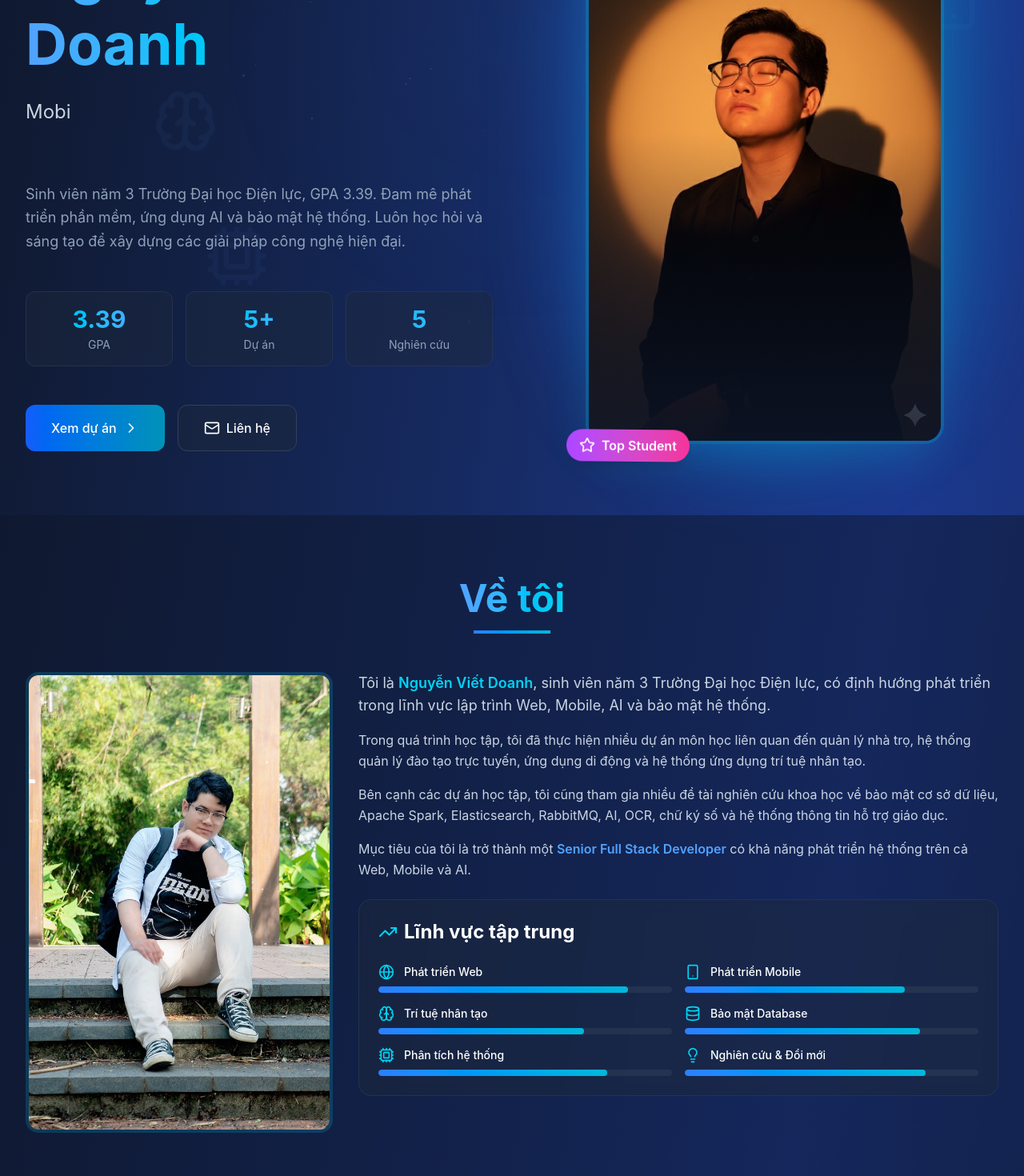
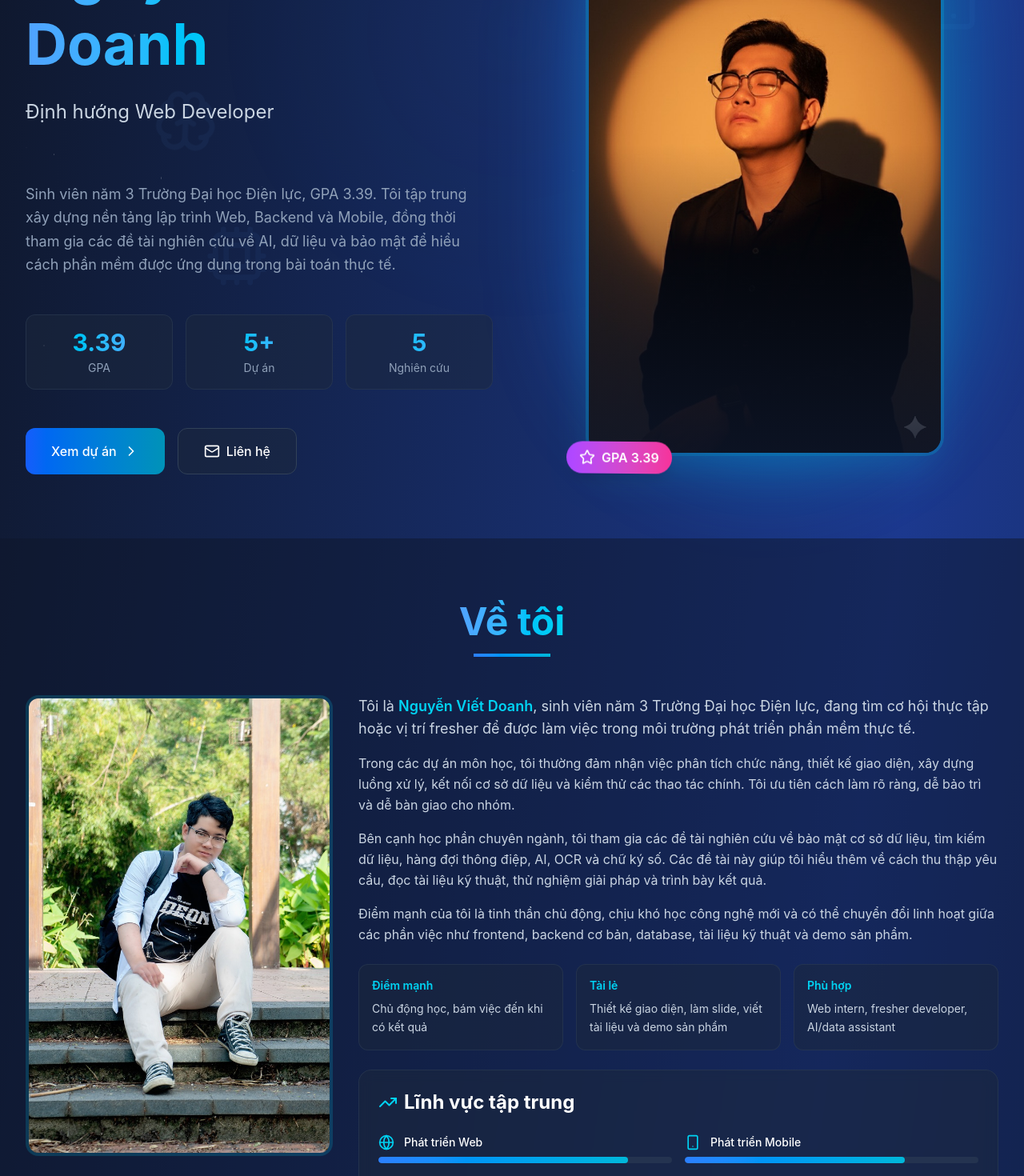
Before and after one commit to doanhnguyen05/Profile-ca-nhan, a React (Vite) app: page / in a window 1280 px wide. Shown: the part 360-1830 px from the top of the page at 80% size. Built offline with nearby package versions, Linux system fonts and the light colour scheme.

Commit message:
Refine portfolio content for recruiters

```diff
--- a/src/app/App.tsx
+++ b/src/app/App.tsx
@@ -315,15 +315,15 @@ export default function App() {
                   <div className="text-xl sm:text-2xl text-slate-300 h-20">
                     <TypeAnimation
                       sequence={[
-                        'IT Student 🎓',
+                        'Sinh viên Công nghệ thông tin',
                         2000,
-                        'Web Developer 💻',
+                        'Định hướng Web Developer',
                         2000,
-                        'Mobile Developer 📱',
+                        'Có nền tảng Mobile & Backend',
                         2000,
-                        'AI Enthusiast 🤖',
+                        'Quan tâm AI ứng dụng',
                         2000,
-                        'Security Researcher 🔒',
+                        'Tham gia nghiên cứu bảo mật',
                         2000,
                       ]}
                       wrapper="span"
@@ -333,8 +333,9 @@ export default function App() {
                   </div>
 
                   <p className="text-lg text-slate-400 leading-relaxed max-w-2xl">
-                    Sinh viên năm 3 Trường Đại học Điện lực, GPA 3.39. Đam mê phát triển phần mềm,
-                    ứng dụng AI và bảo mật hệ thống. Luôn học hỏi và sáng tạo để xây dựng các giải pháp công nghệ hiện đại.
+                    Sinh viên năm 3 Trường Đại học Điện lực, GPA 3.39. Tôi tập trung xây dựng nền tảng lập trình Web,
+                    Backend và Mobile, đồng thời tham gia các đề tài nghiên cứu về AI, dữ liệu và bảo mật để hiểu cách phần mềm
+                    được ứng dụng trong bài toán thực tế.
                   </p>
 
                   {/* Stats */}
@@ -394,14 +395,14 @@ export default function App() {
                     <div className="absolute -top-6 -right-6 px-4 py-2 bg-gradient-to-r from-green-500 to-emerald-500 rounded-full shadow-lg" style={{ animation: 'float 3s infinite' }}>
                       <div className="flex items-center gap-2">
                         <Zap className="w-5 h-5 text-white" />
-                        <span className="font-semibold text-white">Active</span>
+                        <span className="font-semibold text-white">Sẵn sàng học hỏi</span>
                       </div>
                     </div>
 
                     <div className="absolute -bottom-6 -left-6 px-4 py-2 bg-gradient-to-r from-purple-500 to-pink-500 rounded-full shadow-lg" style={{ animation: 'float 3s infinite 1.5s' }}>
                       <div className="flex items-center gap-2">
                         <Star className="w-5 h-5 text-white" />
-                        <span className="font-semibold text-white">Top Student</span>
+                        <span className="font-semibold text-white">GPA 3.39</span>
                       </div>
                     </div>
                   </div>
@@ -440,20 +441,34 @@ export default function App() {
                   <div className="space-y-4 text-slate-300 leading-relaxed">
                     <p className="text-lg">
                       Tôi là <span className="font-semibold text-cyan-400">Nguyễn Viết Doanh</span>, sinh viên năm 3 Trường Đại học Điện lực,
-                      có định hướng phát triển trong lĩnh vực lập trình Web, Mobile, AI và bảo mật hệ thống.
+                      đang tìm cơ hội thực tập hoặc vị trí fresher để được làm việc trong môi trường phát triển phần mềm thực tế.
                     </p>
                     <p>
-                      Trong quá trình học tập, tôi đã thực hiện nhiều dự án môn học liên quan đến quản lý nhà trọ,
-                      hệ thống quản lý đào tạo trực tuyến, ứng dụng di động và hệ thống ứng dụng trí tuệ nhân tạo.
+                      Trong các dự án môn học, tôi thường đảm nhận việc phân tích chức năng, thiết kế giao diện, xây dựng luồng xử lý,
+                      kết nối cơ sở dữ liệu và kiểm thử các thao tác chính. Tôi ưu tiên cách làm rõ ràng, dễ bảo trì và dễ bàn giao cho nhóm.
                     </p>
                     <p>
-                      Bên cạnh các dự án học tập, tôi cũng tham gia nhiều đề tài nghiên cứu khoa học về bảo mật cơ sở dữ liệu,
-                      Apache Spark, Elasticsearch, RabbitMQ, AI, OCR, chữ ký số và hệ thống thông tin hỗ trợ giáo dục.
+                      Bên cạnh học phần chuyên ngành, tôi tham gia các đề tài nghiên cứu về bảo mật cơ sở dữ liệu, tìm kiếm dữ liệu,
+                      hàng đợi thông điệp, AI, OCR và chữ ký số. Các đề tài này giúp tôi hiểu thêm về cách thu thập yêu cầu,
+                      đọc tài liệu kỹ thuật, thử nghiệm giải pháp và trình bày kết quả.
                     </p>
                     <p>
-                      Mục tiêu của tôi là trở thành một <span className="font-semibold text-blue-400">Senior Full Stack Developer</span> có
-                      khả năng phát triển hệ thống trên cả Web, Mobile và AI.
+                      Điểm mạnh của tôi là tinh thần chủ động, chịu khó học công nghệ mới và có thể chuyển đổi linh hoạt giữa các phần việc
+                      như frontend, backend cơ bản, database, tài liệu kỹ thuật và demo sản phẩm.
                     </p>
+                  </div>
+
+                  <div className="grid sm:grid-cols-3 gap-4">
+                    {[
+                      { title: 'Điểm mạnh', value: 'Chủ động học, bám việc đến khi có kết quả' },
+                      { title: 'Tài lẻ', value: 'Thiết kế giao diện, làm slide, viết tài liệu và demo sản phẩm' },
+                      { title: 'Phù hợp', value: 'Web intern, fresher developer, AI/data assistant' },
+                    ].map((item) => (
+                      <div key={item.title} className="bg-slate-800/50 rounded-xl p-4 border border-slate-700/50">
+                        <div className="text-sm font-semibold text-cyan-400 mb-2">{item.title}</div>
+                        <p className="text-sm text-slate-300 leading-relaxed">{item.value}</p>
+                      </div>
+                    ))}
                   </div>
 
                   {/* Skills Progress */}
@@ -649,53 +664,39 @@ export default function App() {
               <div className="w-24 h-1 bg-gradient-to-r from-blue-500 to-cyan-500 mx-auto mb-12"></div>
             </AnimatedSection>
 
-            <div className="grid md:grid-cols-2 gap-6">
+            <div className="grid lg:grid-cols-3 gap-6">
               {[
                 {
-                  category: 'Ngôn ngữ lập trình',
+                  category: 'Kỹ năng chính',
                   icon: Code,
                   color: 'from-blue-500 to-cyan-500',
-                  items: ['Java', 'C#', 'JavaScript', 'SQL', 'Python'],
+                  description: 'Nhóm kỹ năng tôi muốn phát triển thành hướng nghề nghiệp chính.',
+                  items: ['Web Development', 'HTML/CSS/JavaScript', 'React cơ bản', 'C#/.NET MVC', 'Java OOP', 'SQL & Database'],
                 },
                 {
-                  category: 'Phát triển Web',
-                  icon: Globe,
+                  category: 'Kỹ năng bổ sung',
+                  icon: Brain,
                   color: 'from-purple-500 to-pink-500',
-                  items: ['HTML', 'CSS', 'JavaScript', 'MVC', 'Backend Integration'],
+                  description: 'Các mảng tôi đã tiếp cận qua học phần và nghiên cứu, có thể hỗ trợ thêm cho dự án.',
+                  items: ['Mobile UI', 'API Integration', 'AI ứng dụng', 'OCR', 'Elasticsearch', 'RabbitMQ', 'Database Security'],
                 },
                 {
-                  category: 'Phát triển Mobile',
-                  icon: Smartphone,
+                  category: 'Kỹ năng mềm',
+                  icon: Users,
                   color: 'from-green-500 to-teal-500',
-                  items: ['Mobile UI', 'App Design', 'API Integration'],
-                },
-                {
-                  category: 'Cơ sở dữ liệu',
-                  icon: Database,
-                  color: 'from-orange-500 to-red-500',
-                  items: ['MySQL', 'MariaDB', 'PostgreSQL', 'SQL Server'],
-                },
-                {
-                  category: 'AI & Data',
-                  icon: Brain,
-                  color: 'from-indigo-500 to-blue-500',
-                  items: ['AI Application', 'Data Processing', 'Elasticsearch', 'Apache Spark'],
-                },
-                {
-                  category: 'Bảo mật',
-                  icon: Shield,
-                  color: 'from-red-500 to-pink-500',
-                  items: ['Database Security', 'Authentication', 'Digital Signature', 'OCR'],
+                  description: 'Những năng lực giúp tôi phối hợp tốt hơn khi làm việc nhóm và báo cáo tiến độ.',
+                  items: ['Tự học nhanh', 'Làm việc nhóm', 'Viết tài liệu', 'Trình bày demo', 'Phân tích yêu cầu', 'Kiên trì xử lý lỗi'],
                 },
               ].map((skill, index) => (
                 <AnimatedSection key={index} delay={index * 100}>
-                  <div className="bg-slate-800/50 backdrop-blur-sm rounded-2xl p-6 border border-slate-700/50 hover:border-cyan-500/50 hover:scale-105 transition-all group">
+                  <div className="h-full bg-slate-800/50 backdrop-blur-sm rounded-2xl p-6 border border-slate-700/50 hover:border-cyan-500/50 hover:scale-105 transition-all group">
                     <div className="flex items-center gap-4 mb-4">
                       <div className={`p-3 rounded-xl bg-gradient-to-r ${skill.color}`}>
                         <skill.icon className="w-6 h-6 text-white" />
                       </div>
                       <h3 className="text-xl font-bold">{skill.category}</h3>
                     </div>
+                    <p className="text-sm text-slate-400 leading-relaxed mb-4">{skill.description}</p>
                     <div className="flex flex-wrap gap-2">
                       {skill.items.map((item, i) => (
                         <span
@@ -738,7 +739,8 @@ export default function App() {
               {[
                 {
                   title: 'Quản lý nhà trọ .NET',
-                  description: 'Hệ thống quản lý nhà trọ với C#, .NET, MVC và SQL. Quản lý phòng trọ, khách thuê, hợp đồng và hóa đơn.',
+                  description: 'Dự án môn học mô phỏng quy trình quản lý nhà trọ: phòng, khách thuê, hợp đồng và hóa đơn.',
+                  role: 'Tôi xây dựng các màn hình quản lý chính, xử lý CRUD, kết nối SQL và kiểm thử các luồng thêm, sửa, xóa, tra cứu dữ liệu.',
                   tech: ['C#', '.NET', 'MVC', 'SQL'],
                   github: 'https://github.com/doanhnguyen05/Quanlynhatro.net.git',
                   icon: Server,
@@ -747,7 +749,8 @@ export default function App() {
                 },
                 {
                   title: 'Quản lý nhà trọ Java',
-                  description: 'Ứng dụng Java với OOP và JDBC. Xây dựng các lớp quản lý phòng, khách thuê, hợp đồng và hóa đơn.',
+                  description: 'Ứng dụng Java giúp luyện tư duy lập trình hướng đối tượng và xử lý dữ liệu quản lý nhà trọ.',
+                  role: 'Tôi thiết kế các lớp nghiệp vụ, viết chức năng quản lý phòng/khách thuê/hợp đồng và kết nối dữ liệu bằng JDBC.',
                   tech: ['Java', 'OOP', 'JDBC'],
                   github: 'https://github.com/doanhnguyen05/Quanlynhatrojava.git',
                   icon: Code,
@@ -756,7 +759,8 @@ export default function App() {
                 },
                 {
                   title: 'Edu LMS Web',
-                  description: 'Hệ thống quản lý đào tạo trực tuyến hỗ trợ người học, giảng viên và quản trị viên.',
+                  description: 'Website quản lý đào tạo trực tuyến phục vụ người học, giảng viên và quản trị viên.',
+                  role: 'Tôi tham gia phân tích chức năng, xây dựng giao diện, tổ chức dữ liệu khóa học và kiểm tra các luồng đăng nhập, học tập, quản lý nội dung.',
                   tech: ['HTML', 'CSS', 'JavaScript', 'Backend', 'Database'],
                   github: 'https://github.com/doanhnguyen05/Edu_LMS.git',
                   icon: GraduationCap,
@@ -765,7 +769,8 @@ export default function App() {
                 },
                 {
                   title: 'Mobile EduLMS',
-                  description: 'Ứng dụng học tập trên thiết bị di động với giao diện thân thiện và tích hợp API.',
+                  description: 'Phiên bản mobile cho hệ thống học tập, tập trung vào trải nghiệm sử dụng trên thiết bị di động.',
+                  role: 'Tôi thiết kế luồng màn hình, xây dựng giao diện thân thiện, chuẩn bị dữ liệu hiển thị và kết nối các chức năng qua API.',
                   tech: ['Mobile', 'UI/UX', 'API', 'User Experience'],
                   github: 'https://github.com/doanhnguyen05/MobileEduLMS.git',
                   icon: Smartphone,
@@ -774,7 +779,8 @@ export default function App() {
                 },
                 {
                   title: 'Hệ thống sàng lọc AI',
-                  description: 'Ứng dụng AI sàng lọc theo triệu chứng, xử lý dữ liệu và đưa ra gợi ý thông minh.',
+                  description: 'Ứng dụng thử nghiệm AI hỗ trợ sàng lọc theo triệu chứng và đưa ra gợi ý ban đầu.',
+                  role: 'Tôi xử lý dữ liệu đầu vào, xây dựng luồng nhập triệu chứng, hiển thị kết quả gợi ý và tìm hiểu cách ứng dụng AI vào phần mềm.',
                   tech: ['AI', 'Python', 'Data Processing', 'Machine Learning'],
                   github: 'https://github.com/doanhnguyen05/hethongsangloctheotrieuchung.git',
                   icon: Brain,
@@ -800,6 +806,10 @@ export default function App() {
                     <div className="p-6">
                       <h3 className="text-xl font-bold mb-2 group-hover:text-cyan-400 transition-colors">{project.title}</h3>
                       <p className="text-sm text-slate-400 mb-4 leading-relaxed">{project.description}</p>
+                      <div className="mb-4 rounded-xl bg-slate-900/60 border border-slate-700/50 p-3">
+                        <div className="text-xs font-semibold uppercase tracking-wide text-cyan-400 mb-1">Tôi đã làm</div>
+                        <p className="text-sm text-slate-300 leading-relaxed">{project.role}</p>
+                      </div>
                       <div className="flex flex-wrap gap-2 mb-4">
                         {project.tech.map((tech, i) => (
                           <span key={i} className="px-3 py-1 bg-slate-700/50 rounded-full text-xs border border-slate-600/50 hover:border-cyan-500/50 transition-colors">
@@ -842,7 +852,7 @@ export default function App() {
               </h2>
               <div className="w-24 h-1 bg-gradient-to-r from-blue-500 to-cyan-500 mx-auto mb-4"></div>
               <p className="text-center text-slate-400 mb-12 max-w-3xl mx-auto">
-                5 đề tài nghiên cứu về bảo mật, AI và hệ thống thông tin hiện đại
+                Các đề tài giúp tôi rèn luyện khả năng đọc tài liệu kỹ thuật, thử nghiệm công nghệ và trình bày kết quả theo hướng có thể ứng dụng.
               </p>
             </AnimatedSection>
 
@@ -851,6 +861,7 @@ export default function App() {
                 {
                   title: 'Nghiên cứu, thử nghiệm một số tính năng bảo mật trên hệ quản trị CSDL MariaDB và PostgreSQL',
                   description: 'Nghiên cứu các cơ chế bảo mật, phân quyền, xác thực và kiểm soát truy cập trên MariaDB và PostgreSQL.',
+                  contribution: 'Tôi tham gia tìm hiểu tài liệu, thử nghiệm cấu hình bảo mật, ghi nhận kết quả và hỗ trợ tổng hợp nội dung cho bài nghiên cứu.',
                   status: 'Đã xuất bản trên IEEE',
                   type: 'published',
                   link: 'https://ieeexplore.ieee.org/document/11473793',
@@ -861,6 +872,7 @@ export default function App() {
                 {
                   title: 'Nghiên cứu bảo mật trên Apache Spark và Elasticsearch',
                   description: 'Nghiên cứu các tính năng bảo mật trên nền tảng Apache Spark và Elasticsearch, ứng dụng trong hệ thống Web quản lý, lưu trữ và tìm kiếm tài liệu được mã hóa.',
+                  contribution: 'Tôi đang/từng thử nghiệm cách lưu trữ, tìm kiếm tài liệu và tìm hiểu các rủi ro liên quan đến dữ liệu được mã hóa.',
                   status: 'Đã hoàn thành',
                   type: 'completed',
                   icon: Search,
@@ -870,6 +882,7 @@ export default function App() {
                 {
                   title: 'Hệ thống quản lý thông điệp RabbitMQ kết hợp AI',
                   description: 'Nghiên cứu RabbitMQ và AI hiện đại để hỗ trợ tạo sinh, quản lý ngân hàng đề thi câu hỏi trắc nghiệm.',
+                  contribution: 'Tôi đang tìm hiểu luồng gửi/nhận thông điệp, cách tổ chức hàng đợi và cách AI có thể hỗ trợ tạo, phân loại câu hỏi.',
                   status: 'Đang thực hiện',
                   type: 'ongoing',
                   icon: MessageSquare,
@@ -879,6 +892,7 @@ export default function App() {
                 {
                   title: 'Hệ thống tư vấn tuyển sinh tích hợp AI và Security',
                   description: 'Đề tài cấp trường, hỗ trợ tư vấn tuyển sinh và chọn ngành/chuyên ngành cho Trường Đại học Điện lực.',
+                  contribution: 'Tôi đang hỗ trợ phân tích nhu cầu người dùng, luồng tư vấn, dữ liệu ngành học và các yêu cầu bảo mật cho hệ thống.',
                   status: 'Đề tài cấp trường - Đang thực hiện',
                   type: 'ongoing',
                   icon: Lightbulb,
@@ -888,6 +902,7 @@ export default function App() {
                 {
                   title: 'Hệ thống quản lý công văn ứng dụng OCR và chữ ký số',
                   description: 'Nghiên cứu OCR, chữ ký số và hệ thống thông tin hỗ trợ quản lý công văn đi và đến.',
+                  contribution: 'Tôi đang tìm hiểu cách nhận dạng nội dung văn bản, quản lý trạng thái công văn và tích hợp chữ ký số vào quy trình xử lý.',
                   status: 'Đang thực hiện',
                   type: 'ongoing',
                   icon: FileText,
@@ -912,6 +927,10 @@ export default function App() {
                         </span>
                       </div>
                       <p className="text-slate-400 text-sm mb-4 leading-relaxed">{research.description}</p>
+                      <div className="mb-4 rounded-xl bg-slate-900/60 border border-slate-700/50 p-3">
+                        <div className="text-xs font-semibold uppercase tracking-wide text-cyan-400 mb-1">Vai trò của tôi</div>
+                        <p className="text-sm text-slate-300 leading-relaxed">{research.contribution}</p>
+                      </div>
                       <div className="flex flex-wrap gap-2 mb-4">
                         {research.keywords.map((keyword, i) => (
                           <span key={i} className="px-2 py-1 bg-slate-700/50 rounded text-xs text-slate-300">
```
Also changed, not shown: 1 other file (tests, documents, lock files or other folders).
